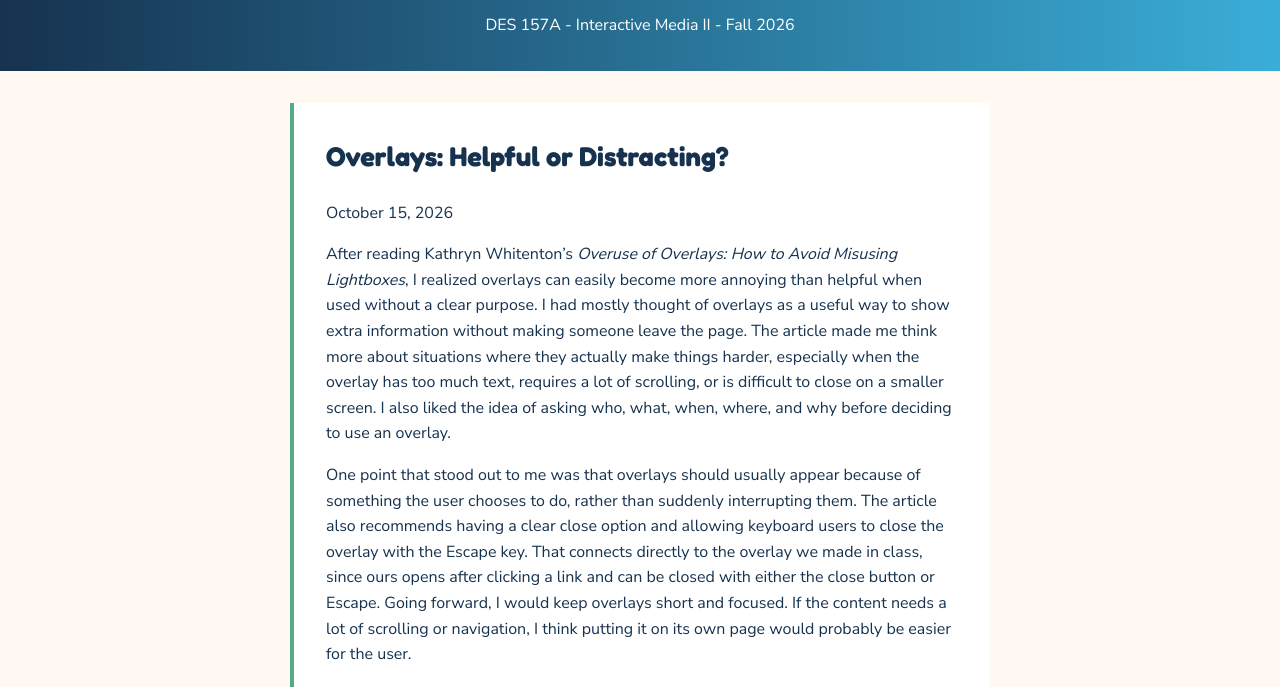
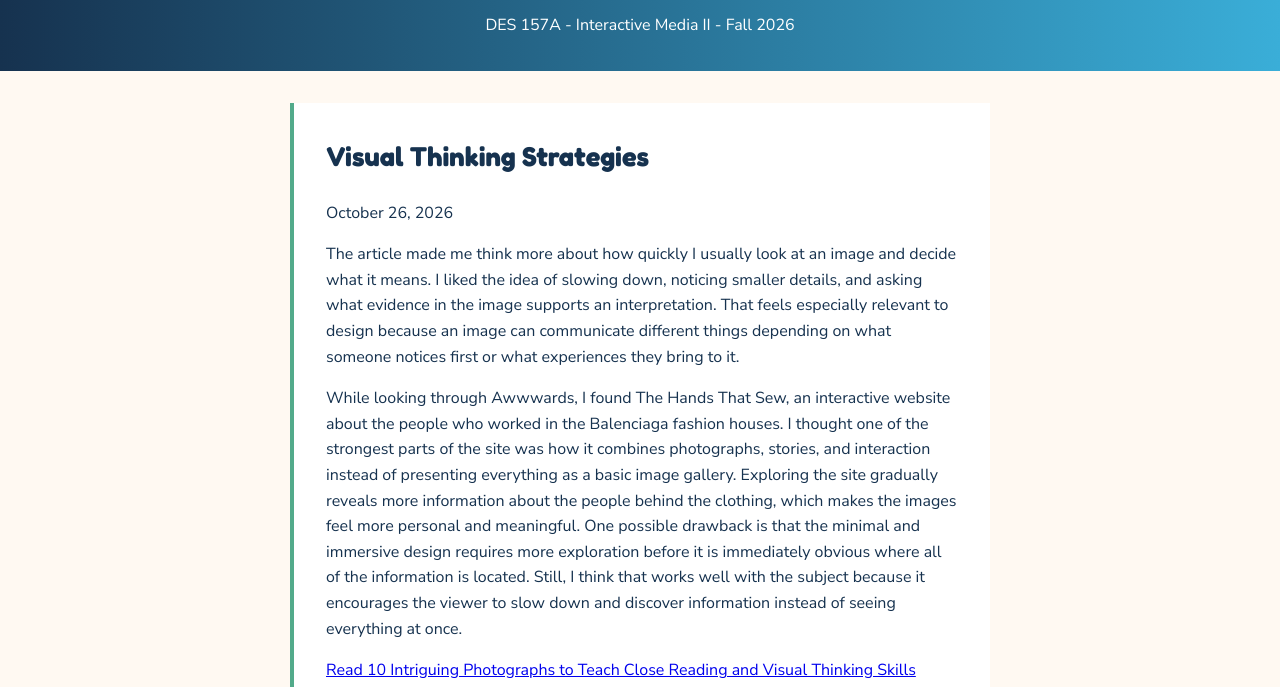
Before and after one commit to cdsagehorn/des157a, a plain HTML site: page journal/index.html in a window 1280 px wide. Shown: the part 99-786 px from the top of the page. Drawn offline with nearby package versions, Linux system fonts and the light colour scheme.

Commit message:
Add visual thinking learning journal entry

```diff
--- a/journal/index.html
+++ b/journal/index.html
@@ -29,6 +29,42 @@
     </header>
 
     <main>
+
+        <article>
+
+            <h2>Visual Thinking Strategies</h2>
+
+            <p>
+                <time datetime="2026-10-26">October 26, 2026</time>
+            </p>
+
+            <p>
+                The article made me think more about how quickly I usually look at an image and decide what it means.
+                I liked the idea of slowing down, noticing smaller details, and asking what evidence in the image supports an interpretation.
+                That feels especially relevant to design because an image can communicate different things depending on what someone notices first or what experiences they bring to it.
+            </p>
+
+            <p>
+                While looking through Awwwards, I found The Hands That Sew, an interactive website about the people who worked in the Balenciaga fashion houses.
+                I thought one of the strongest parts of the site was how it combines photographs, stories, and interaction instead of presenting everything as a basic image gallery.
+                Exploring the site gradually reveals more information about the people behind the clothing, which makes the images feel more personal and meaningful.
+                One possible drawback is that the minimal and immersive design requires more exploration before it is immediately obvious where all of the information is located.
+                Still, I think that works well with the subject because it encourages the viewer to slow down and discover information instead of seeing everything at once.
+            </p>
+
+            <p>
+                <a href="https://learning.blogs.nytimes.com/2015/02/27/10-intriguing-photographs-to-teach-close-reading-and-visual-thinking-skills/">
+                    Read 10 Intriguing Photographs to Teach Close Reading and Visual Thinking Skills
+                </a>
+            </p>
+
+            <p>
+                <a href="https://lasmanosquecosen.com/en/">
+                    Visit The Hands That Sew
+                </a>
+            </p>
+
+        </article>
 
         <article>
 
--- a/journal/styles.css
+++ b/journal/styles.css
@@ -43,6 +43,7 @@ main {
 /* Journal Post */
 
 article {
+    margin-bottom: 2em;
     padding: 2em;
     border-left: 0.3em solid #52aa8a;
     background-color: #ffffff;
```
